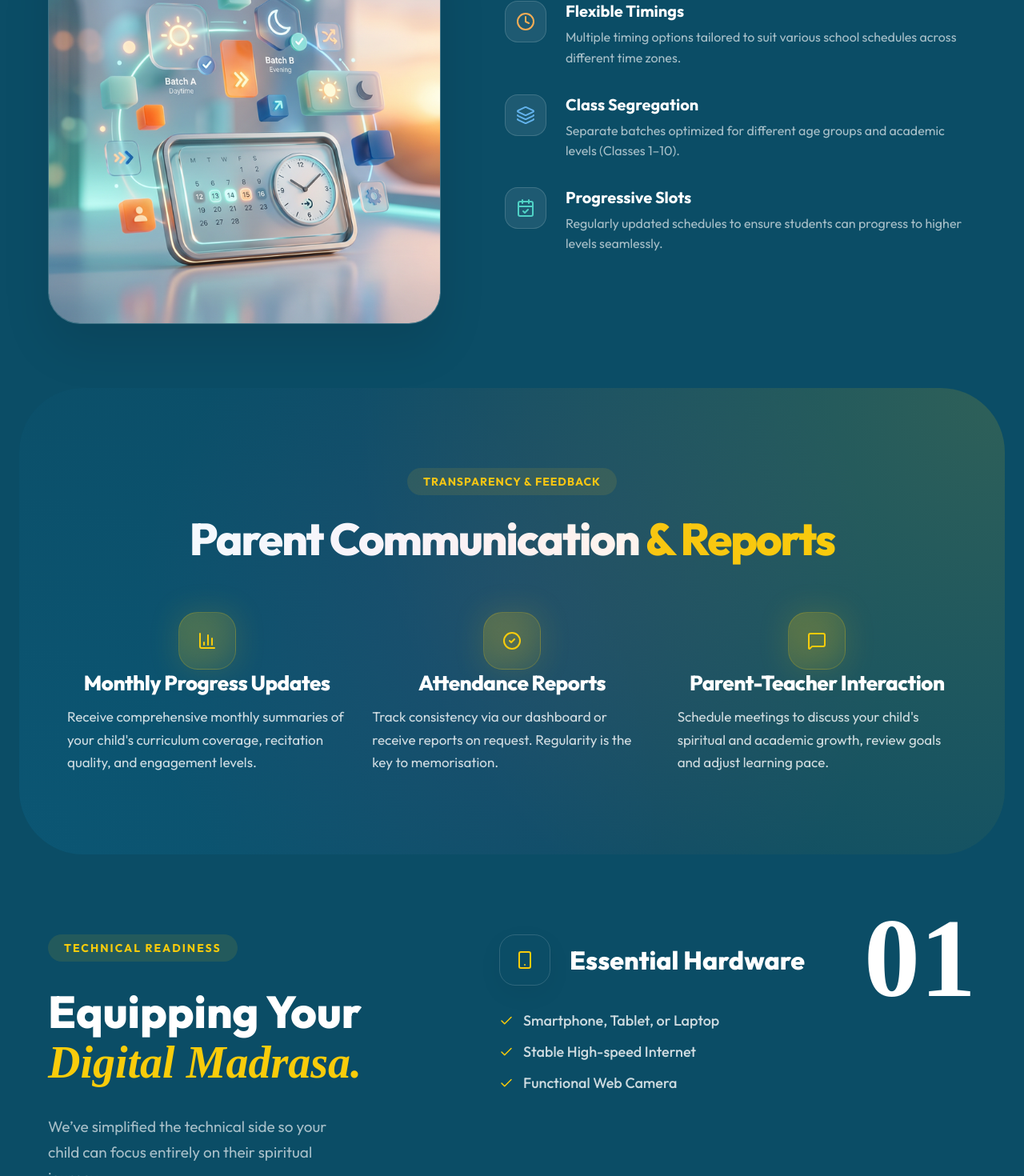
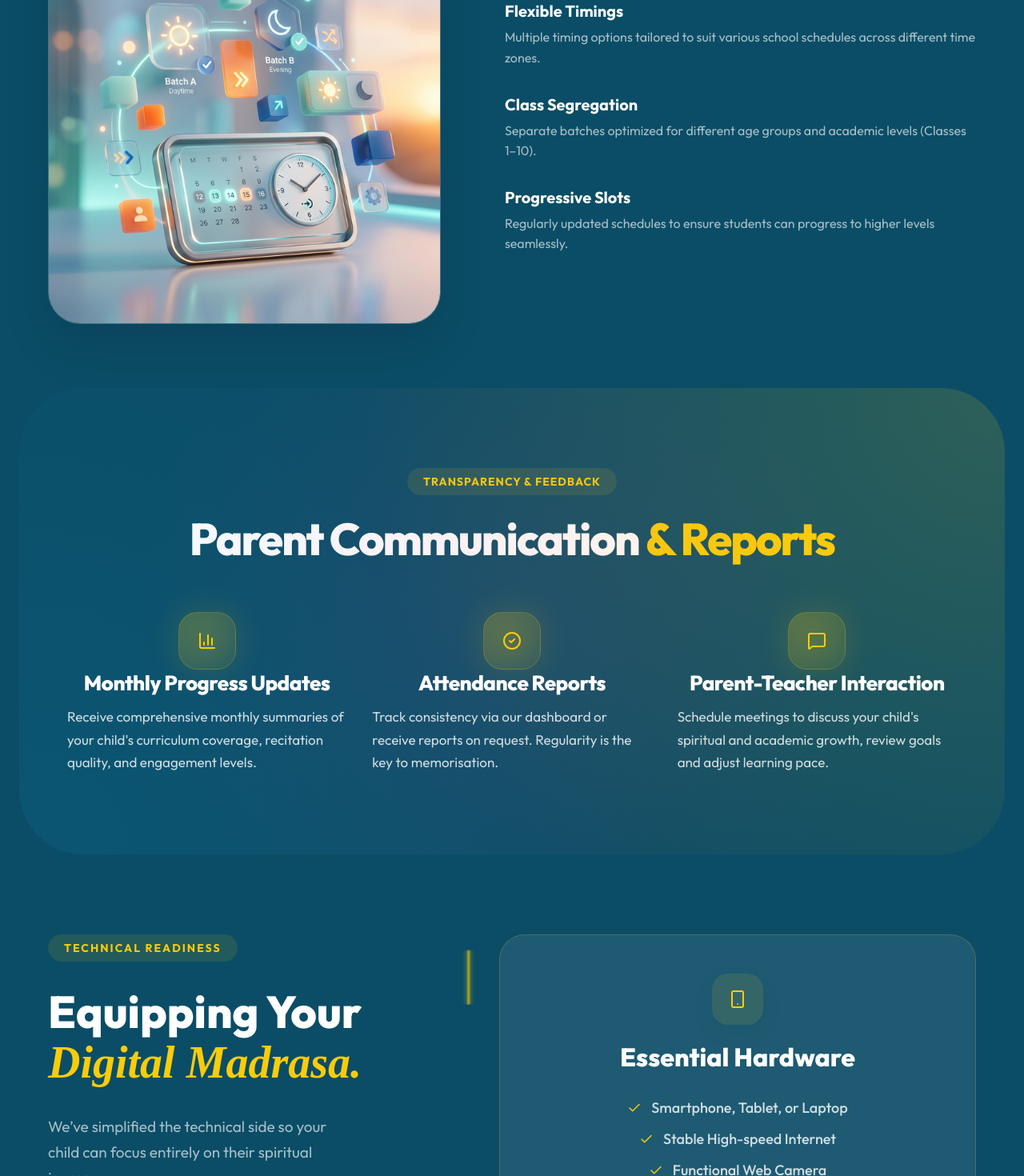
Before and after one commit to paravathsinan/zeequeplus-frontend, a Next.js app: page /experience in a window 1280 px wide. Shown: the part 1920-3390 px from the top of the page at 80% size. Built offline with nearby package versions, Linux system fonts and the light colour scheme.

Commit message:
about us page design changes

```diff
--- a/src/components/BatchOptions.tsx
+++ b/src/components/BatchOptions.tsx
@@ -2,26 +2,20 @@
 
 import { motion } from "framer-motion";
 import Image from "next/image";
-import { Clock, Layers, CalendarCheck } from "lucide-react";
+import {  } from "lucide-react";
 
 const batchPoints = [
   {
     title: "Flexible Timings",
-    description: "Multiple timing options tailored to suit various school schedules across different time zones.",
-    icon: <Clock size={24} />,
-    color: "#F6AD55"
+    description: "Multiple timing options tailored to suit various school schedules across different time zones."
   },
   {
     title: "Class Segregation",
-    description: "Separate batches optimized for different age groups and academic levels (Classes 1–10).",
-    icon: <Layers size={24} />,
-    color: "#63B3ED"
+    description: "Separate batches optimized for different age groups and academic levels (Classes 1–10)."
   },
   {
     title: "Progressive Slots",
-    description: "Regularly updated schedules to ensure students can progress to higher levels seamlessly.",
-    icon: <CalendarCheck size={24} />,
-    color: "#4FD1C5"
+    description: "Regularly updated schedules to ensure students can progress to higher levels seamlessly."
   }
 ];
 
@@ -137,34 +131,13 @@ export default function BatchOptions() {
                   whileInView={{ opacity: 1, y: 0 }}
                   transition={{ delay: idx * 0.1 }}
                   viewport={{ once: true }}
-                  style={{
-                    display: 'flex',
-                    gap: '24px',
-                    alignItems: 'flex-start'
-                  }}
                 >
-                  <div style={{
-                    width: '52px',
-                    height: '52px',
-                    backgroundColor: 'var(--glass-bg)',
-                    borderRadius: '16px',
-                    display: 'flex',
-                    alignItems: 'center',
-                    justifyContent: 'center',
-                    color: point.color,
-                    border: '1px solid var(--glass-border)',
-                    flexShrink: 0
-                  }}>
-                    {point.icon}
-                  </div>
-                  <div>
                   <h4 style={{ fontSize: '20px', fontWeight: 700, color: 'var(--text-primary)', marginBottom: '8px' }}>
                     {point.title}
                   </h4>
                   <p style={{ fontSize: '16px', color: 'var(--text-secondary)', lineHeight: 1.6, opacity: 0.8 }}>
                     {point.description}
                   </p>
-                  </div>
                 </motion.div>
               ))}
             </div>
--- a/src/components/TechRequirements.tsx
+++ b/src/components/TechRequirements.tsx
@@ -14,7 +14,7 @@ const requirements = [
       "Functional Web Camera"
     ],
     icon: <Smartphone size={24} />,
-    color: "var(--accent)"
+    color: "var(--accent-rgb)"
   },
   {
     id: "02",
@@ -25,7 +25,7 @@ const requirements = [
       "Distraction-free Audio Environment"
     ],
     icon: <Headphones size={24} />,
-    color: "#4FD1C5"
+    color: "79, 209, 197"
   },
   {
     id: "03",
@@ -36,7 +36,7 @@ const requirements = [
       "Spiritual Readiness Area"
     ],
     icon: <Coffee size={24} />,
-    color: "#F6AD55"
+    color: "246, 173, 85"
   }
 ];
 
@@ -139,48 +139,41 @@ export default function TechRequirements() {
             }} />
           </div>
 
-          <div style={{ display: 'grid', gap: '140px' }}>
+          <div style={{ display: 'grid', gap: '40px' }}>
             {requirements.map((req, idx) => (
               <motion.div
                 key={idx}
-                initial={{ opacity: 0, x: 20 }}
-                whileInView={{ opacity: 1, x: 0 }}
-                transition={{ duration: 0.8, delay: 0.2 }}
+                initial={{ opacity: 0, y: 30 }}
+                whileInView={{ opacity: 1, y: 0 }}
+                transition={{ duration: 0.8, delay: 0.1 }}
                 viewport={{ once: true, margin: "-100px" }}
-                style={{ position: 'relative' }}
+                style={{
+                  position: 'relative',
+                  padding: '48px 32px',
+                  backgroundColor: 'var(--glass-bg)',
+                  borderRadius: '32px',
+                  border: `1px solid rgba(${req.color}, 0.2)`,
+                  display: 'flex',
+                  flexDirection: 'column',
+                  alignItems: 'center',
+                  textAlign: 'center',
+                  gap: '32px',
+                  transition: 'all 0.3s ease'
+                }}
+                whileHover={{ transform: 'translateY(-5px)', borderColor: `rgb(${req.color})` }}
               >
-                {/* Massive Background ID */}
-                <span style={{
-                  position: 'absolute',
-                  top: '-40px',
-                  right: '0',
-                  fontSize: '140px',
-                  fontWeight: 900,
-                  color: 'rgba(var(--text-primary-rgb), 0.03)',
-                  lineHeight: 1,
-                  fontFamily: 'serif',
-                  pointerEvents: 'none'
-                }}>
-                  {req.id}
-                </span>
-
-                <div style={{
-                  display: 'flex',
-                  alignItems: 'center',
-                  gap: '24px',
-                  marginBottom: '32px'
-                }}>
+                {/* Header: Icon and Title centered */}
+                <div style={{ display: 'flex', flexDirection: 'column', alignItems: 'center', gap: '20px' }}>
                   <div style={{
                     width: '64px',
                     height: '64px',
-                    backgroundColor: 'var(--bg-card)',
+                    backgroundColor: 'rgba(var(--accent-rgb), 0.1)',
                     borderRadius: '20px',
-                    border: '1px solid var(--glass-border)',
                     display: 'flex',
                     alignItems: 'center',
                     justifyContent: 'center',
-                    color: req.color,
-                    boxShadow: '0 10px 30px rgba(0,0,0,0.05)'
+                    color: `rgb(${req.color})`,
+                    boxShadow: `0 10px 30px rgba(0,0,0,0.05)`
                   }}>
                     {req.icon}
                   </div>
@@ -189,24 +182,26 @@ export default function TechRequirements() {
                   </h3>
                 </div>
 
-                <div style={{ display: 'grid', gap: '16px' }}>
+                {/* Points List centered */}
+                <div style={{ display: 'grid', gap: '16px', width: '100%', maxWidth: '400px' }}>
                   {req.points.map((point, pIdx) => (
                     <motion.div
                       key={pIdx}
-                      initial={{ opacity: 0, x: 10 }}
+                      initial={{ opacity: 0, x: 0 }}
                       whileInView={{ opacity: 1, x: 0 }}
-                      transition={{ delay: 0.4 + (pIdx * 0.1) }}
+                      transition={{ delay: 0.3 + (pIdx * 0.1) }}
                       viewport={{ once: true }}
                       style={{
                         display: 'flex',
                         alignItems: 'center',
+                        justifyContent: 'center',
                         gap: '12px',
                         fontSize: '18px',
                         color: 'var(--text-secondary)',
                         fontWeight: 500
                       }}
                     >
-                      <Check size={18} style={{ color: req.color }} />
+                      <Check size={18} style={{ color: `rgb(${req.color})`, flexShrink: 0 }} />
                       {point}
                     </motion.div>
                   ))}
```
Also changed, not shown: src/components/Contact/ContactFormSection.tsx (+7 -16 lines), src/components/OurTeachers.tsx (+5 -24 lines), src/components/VisionMission.tsx (+6 -19 lines). Lines whose indentation alone changed are shown as unchanged.
